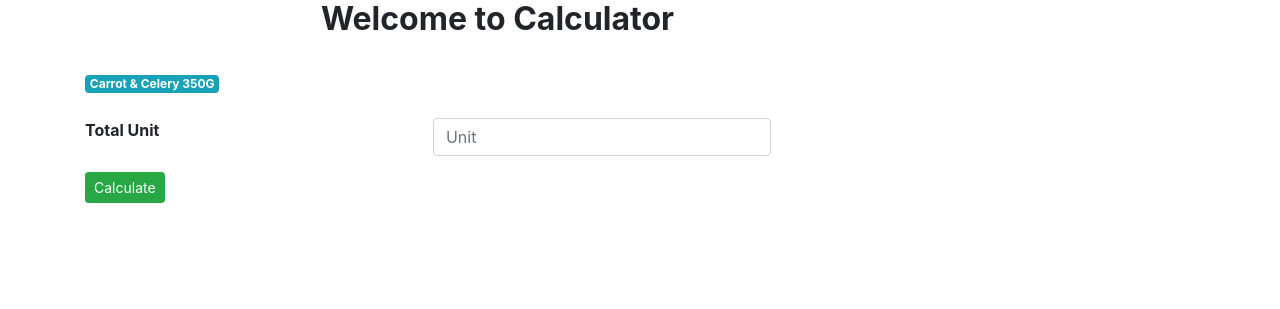
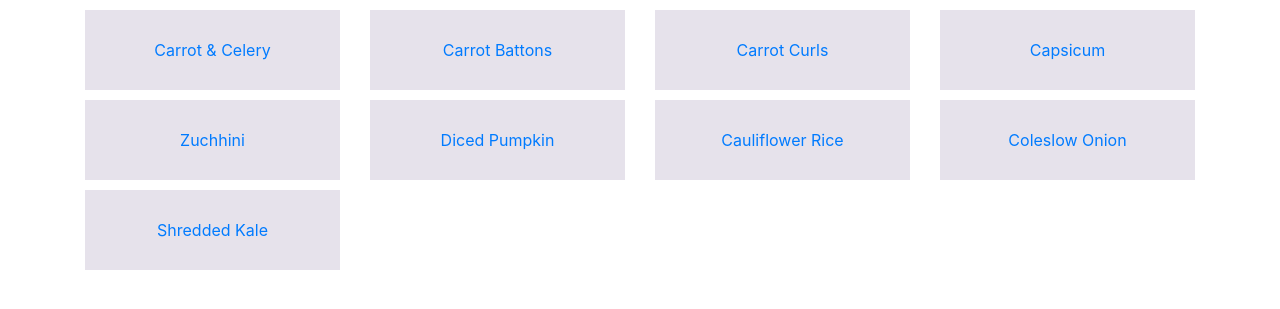
Before and after one commit to sujallohani10/hfmcutveg, a Django app: page / in a window 1280 px wide. Shown: the part 56-365 px from the top of the page. Run offline with Django 3.2, Linux system fonts and the light colour scheme; some libraries are stand-ins or nearby versions.

Commit message:
home page added with font awesome icons

```diff
--- /dev/null
+++ b/calculator/templates/home.html
@@ -0,0 +1,70 @@
+{% extends 'base.html' %}
+
+{% block content %}
+
+<div class="row">
+    <div class="col-4 col-md-3 col-sm-4 col-xl-3">
+        <div class="d-flex align-items-center justify-content-center block">
+            <!-- centered content here -->
+            <i class="fas fa-carrot"></i> <a href="carrotandcelery">Carrot & Celery</a>
+        </div>
+    </div>
+    <div class="col-4 col-md-3 col-sm-4 col-xl-3">
+        <div class="d-flex align-items-center justify-content-center block">
+            <!-- centered content here -->
+            <i class="fas fa-carrot"></i> <a href="#">Carrot Battons</a>
+        </div>
+    </div>
+
+    <div class="col-4 col-md-3 col-sm-4 col-xl-3">
+        <div class="d-flex align-items-center justify-content-center block">
+            <!-- centered content here -->
+            <i class="fas fa-carrot"></i> <a href="#">Carrot Curls</a>
+        </div>
+    </div>
+
+    <div class="col-4 col-md-3 col-sm-4 col-xl-3">
+        <div class="d-flex align-items-center justify-content-center block">
+            <!-- centered content here -->
+            <i class="fas fa-pepper-hot"></i> <a href="#">Capsicum</a>
+        </div>
+    </div>
+
+    <div class="col-4 col-md-3 col-sm-4 col-xl-3">
+        <div class="d-flex align-items-center justify-content-center block">
+            <!-- centered content here -->
+            <i class="fas fa-lemon"></i> <a href="#">Zuchhini</a>
+        </div>
+    </div>
+
+    <div class="col-4 col-md-3 col-sm-4 col-xl-3">
+        <div class="d-flex align-items-center justify-content-center block">
+            <!-- centered content here -->
+            <i class="fas fa-apple-alt"></i> <a href="#">Diced Pumpkin</a>
+        </div>
+    </div>
+
+    <div class="col-4 col-md-3 col-sm-4 col-xl-3">
+        <div class="d-flex align-items-center justify-content-center block">
+            <!-- centered content here -->
+            <i class="fas fa-apple-alt"></i> <a href="#">Cauliflower Rice</a>
+        </div>
+    </div>
+
+    <div class="col-4 col-md-3 col-sm-4 col-xl-3">
+        <div class="d-flex align-items-center justify-content-center block">
+            <!-- centered content here -->
+            <i class="fas fa-apple-alt"></i> <a href="#">Coleslow Onion</a>
+        </div>
+    </div>
+
+    <div class="col-4 col-md-3 col-sm-4 col-xl-3">
+        <div class="d-flex align-items-center justify-content-center block">
+            <!-- centered content here -->
+            <i class="fas fa-apple-alt"></i> <a href="#">Shredded Kale</a>
+        </div>
+    </div>
+
+  </div>
+<!-- End Page Content -->
+{% endblock %}
--- a/calculator/urls.py
+++ b/calculator/urls.py
@@ -4,7 +4,8 @@ from django.conf.urls import url
 from . import views
 
 urlpatterns = [
-    path('', views.index, name='calculator'),
+    path('', views.index, name='home'),
+    path('carrotandcelery', views.carrotAndCelery, name='carrotandcelery'),
     url('post/ajax/calculateCarrrotCelery', views.calculateCarrrotCelery, name='calculateCarrrotCelery'),
     url('post/ajax/validate_amount', views.validate_amount, name='validate_amount'),
 ]
--- a/calculator/views.py
+++ b/calculator/views.py
@@ -8,6 +8,9 @@ from django.http import JsonResponse
 
 
 def index(request):
+    return render(request, 'home.html')
+
+def carrotAndCelery(request):
     return render(request, 'calculator.html')
 
 
--- a/cutveg/settings.py
+++ b/cutveg/settings.py
@@ -31,6 +31,7 @@ ALLOWED_HOSTS = []
 # Application definition
 
 INSTALLED_APPS = [
+    "django_static_fontawesome",
     'calculator.apps.CalculatorConfig',
     'django.contrib.admin',
     'django.contrib.auth',
--- a/templates/base.html
+++ b/templates/base.html
@@ -1,3 +1,4 @@
+{% load static %}
 <!DOCTYPE html>
 <html lang="en">
 <head>
@@ -8,6 +9,19 @@
 
     <!-- Bootstrap CSS -->
     <link rel="stylesheet" href="https://stackpath.bootstrapcdn.com/bootstrap/4.5.0/css/bootstrap.min.css" integrity="sha384-9aIt2nRpC12Uk9gS9baDl411NQApFmC26EwAOH8WgZl5MYYxFfc+NcPb1dKGj7Sk" crossorigin="anonymous">
+
+    {% block style %}
+        <link rel="stylesheet" type="text/css" href="{% static "fontawesome/css/all.min.css" %}" />
+    {% endblock %}
+
+    <style>
+        .block {
+            height: 80px;
+            color: #212529;
+            background: rgba(86,61,124,.15);
+            margin-top: 10px;
+        }
+    </style>
 </head>
 <body>
     <div class="container">
```
